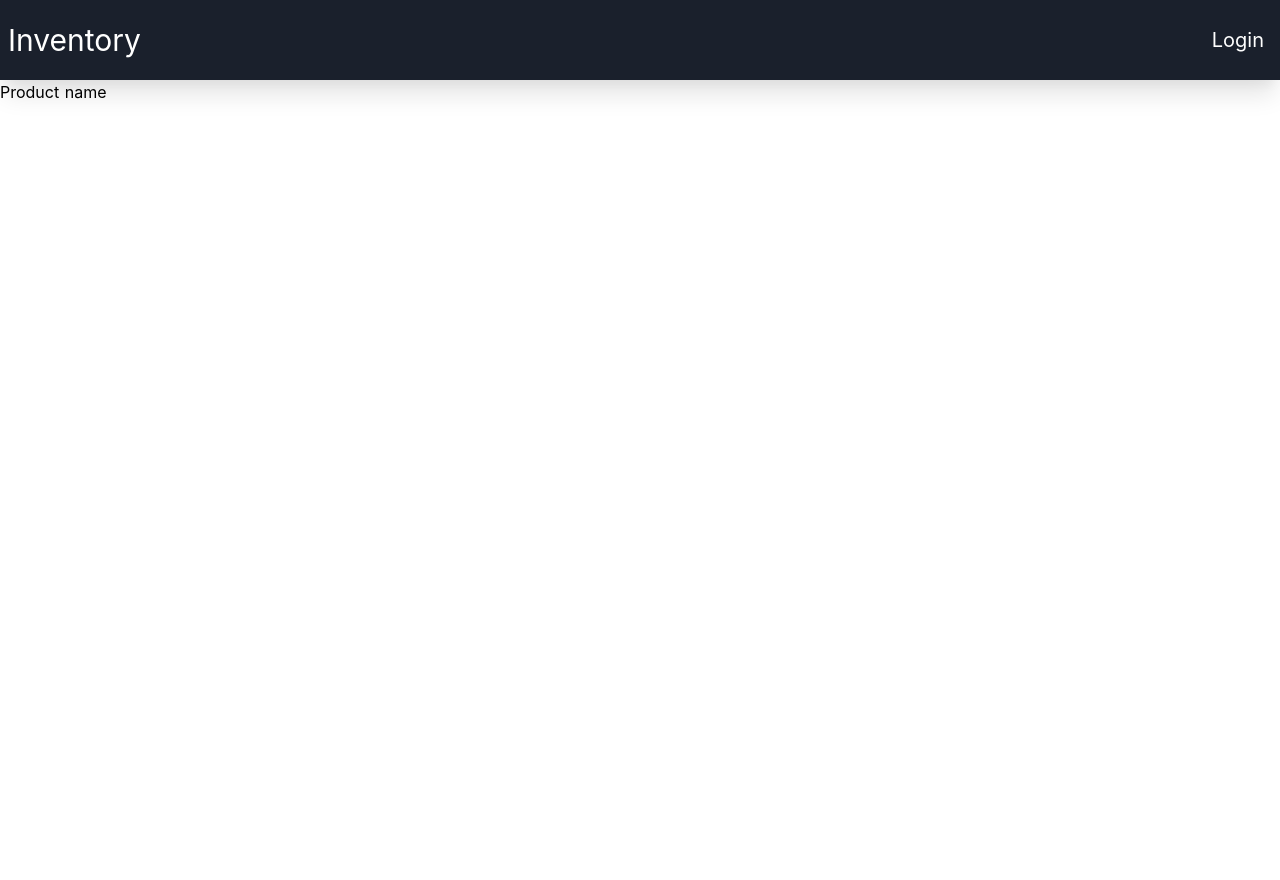
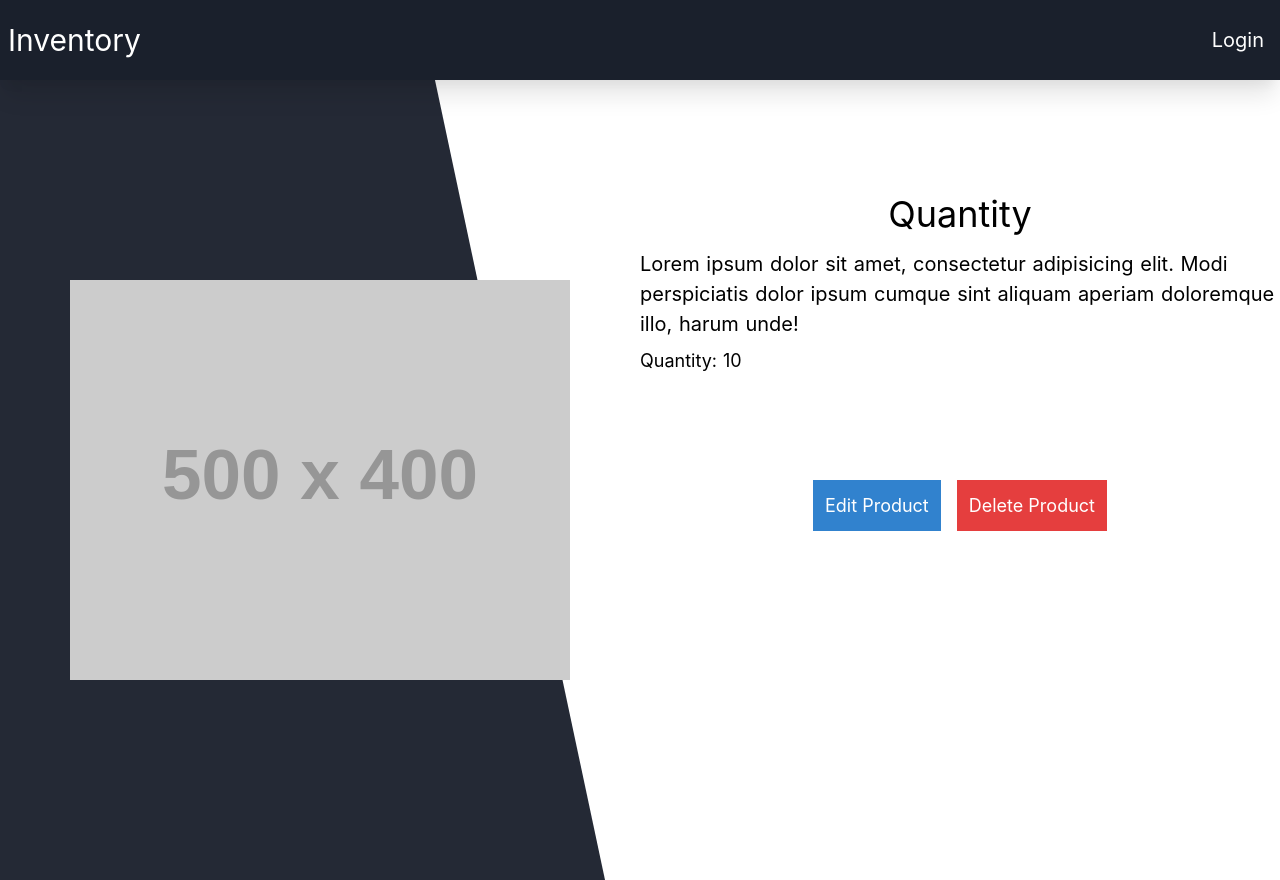
Before and after one commit to ChrisStyles99/nuxt-inventory, a Nuxt app in the folder client/: page /product/1 in a window 1280 px wide. Before the commit the page ends 800 px from the top, so only its background shows below. Built offline with nearby package versions, Linux system fonts and the light colour scheme.

Commit message:
Added product details page

```diff
--- a/client/components/ItemCard.vue
+++ b/client/components/ItemCard.vue
@@ -1,5 +1,5 @@
 <template>
-  <div class="card rounded shadow-2xl mx-auto p-2 border-2 border-gray-600">
+  <div class="card rounded shadow-2xl mx-auto p-2 border-2 border-gray-600 bg-white">
     <div class="card-img w-full">
       <img class="object-cover" src="https://via.placeholder.com/250" alt="Image">
     </div>
@@ -7,7 +7,9 @@
       <h1 class="text-xl">
         Item name
       </h1>
-      <button class="float-right p-2 bg-gray-800 text-white">See more</button>
+      <nuxt-link to="/product/1" class="float-right p-2 bg-gray-800 text-white">
+        See more
+      </nuxt-link>
     </div>
   </div>
 </template>
--- a/client/components/Navbar.vue
+++ b/client/components/Navbar.vue
@@ -29,6 +29,6 @@ export default {}
   }
 
   .nav-anchor:hover {
-    @apply bg-green-800;
+    @apply bg-gray-500;
   }
 </style>
--- a/client/pages/index.vue
+++ b/client/pages/index.vue
@@ -1,6 +1,6 @@
 <template>
-  <div class="container mx-auto">
-    <h1 class="text-3xl text-center mt-2">
+  <div class="container mx-auto min-h-screen index">
+    <h1 class="text-3xl text-center mt-2 text-white">
       Inventory items
     </h1>
     <div class="grid grid-cols-4 gap-1 mt-2">
@@ -20,9 +20,15 @@ export default {
 </script>
 
 <style>
-/* Sample `apply` at-rules with Tailwind CSS
-.container {
-@apply min-h-screen flex justify-center items-center text-center mx-auto;
+.index::after {
+  content: '';
+  position: absolute;
+  top: -150px;
+  left: 0;
+  background-color: #242935;
+  width: 100%;
+  height: 75%;
+  z-index: -1;
+  transform: skewY(-12deg);
 }
-*/
 </style>
--- a/client/pages/product/_id.vue
+++ b/client/pages/product/_id.vue
@@ -1,6 +1,25 @@
 <template>
-  <div class="product">
-    <h1>Product name</h1>
+  <div class="product h-screen grid grid-cols-2 grid-rows-2">
+    <img src="https://via.placeholder.com/500x400" alt="Image" class="row-span-2 m-auto">
+    <div class="m-auto">
+      <h1 class="text-center text-4xl my-2">
+        Quantity
+      </h1>
+      <p class="text-xl my-2">
+        Lorem ipsum dolor sit amet, consectetur adipisicing elit. Modi perspiciatis dolor ipsum cumque sint aliquam aperiam doloremque illo, harum unde!
+      </p>
+      <p class="text-lg my-2">
+        Quantity: 10
+      </p>
+    </div>
+    <div class="mx-auto">
+      <button class="p-3 bg-blue-600 text-lg text-white mr-2">
+        Edit Product
+      </button>
+      <button class="p-3 bg-red-600 text-lg text-white ml-2">
+        Delete Product
+      </button>
+    </div>
   </div>
 </template>
 
@@ -11,4 +30,15 @@ export default {
 </script>
 
 <style>
+  .product::after {
+    content: '';
+    background-color: #242935;
+    position: absolute;
+    left: -120px;
+    top: 80px;
+    height: 100%;
+    width: 50%;
+    z-index: -1;
+    transform: skewX(12deg);
+  }
 </style>
```
